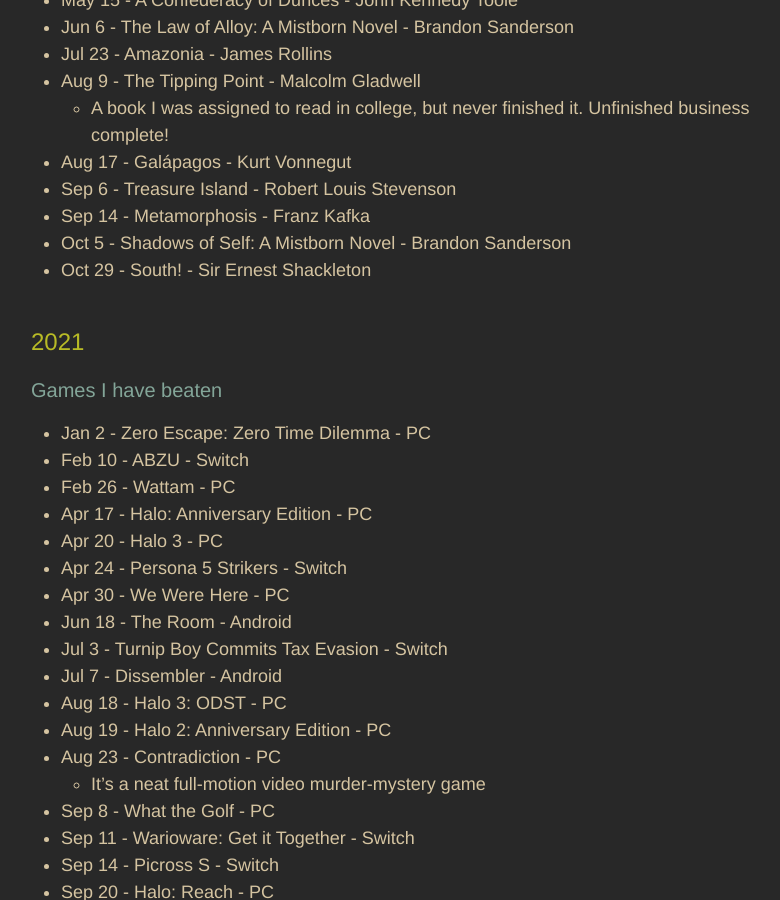
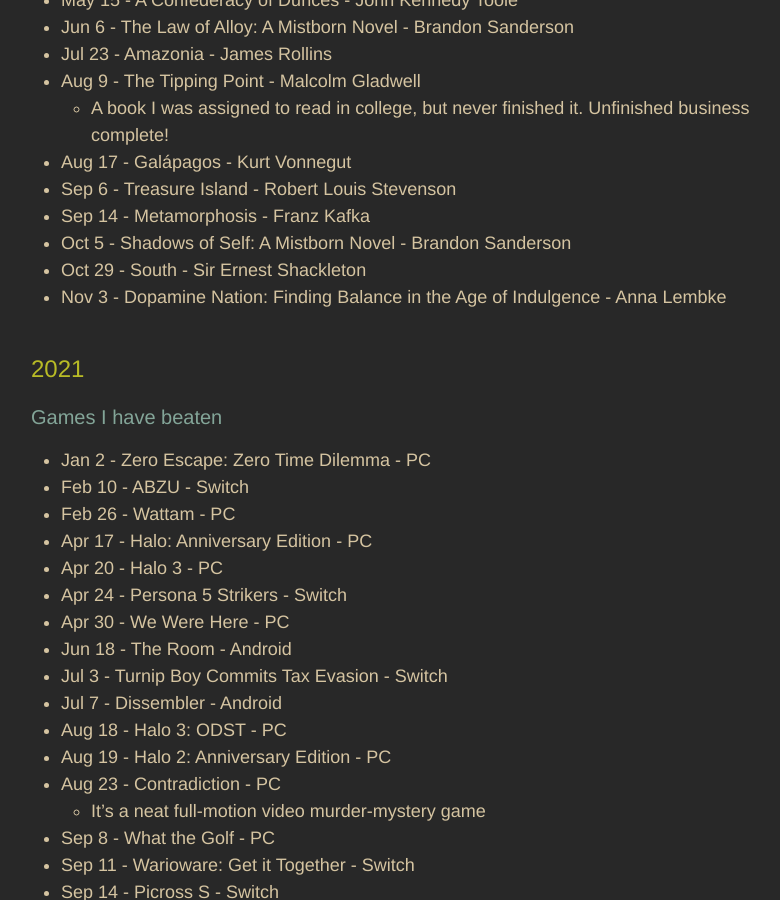
Before and after one commit to adkinsrs/sadkins_site, a Jekyll site: the page built from misc.md, in a window 1280 px wide and 900 px high, scrolled down 1793 px. Shown: the whole window, without its empty margins (239-1019 px from the left). Built offline with Jekyll 4.4.1, drawn with Linux system fonts in a browser that asks for light colours.

Commit message:
read a book

```diff
--- a/misc.md
+++ b/misc.md
@@ -68,7 +68,8 @@
 * Sep 6 - Treasure Island - Robert Louis Stevenson
 * Sep 14 - Metamorphosis - Franz Kafka
 * Oct 5 - Shadows of Self: A Mistborn Novel - Brandon Sanderson
-* Oct 29 - South! - Sir Ernest Shackleton
+* Oct 29 - South - Sir Ernest Shackleton
+* Nov 3 - Dopamine Nation: Finding Balance in the Age of Indulgence - Anna Lembke
 
 ## 2021
 
```
